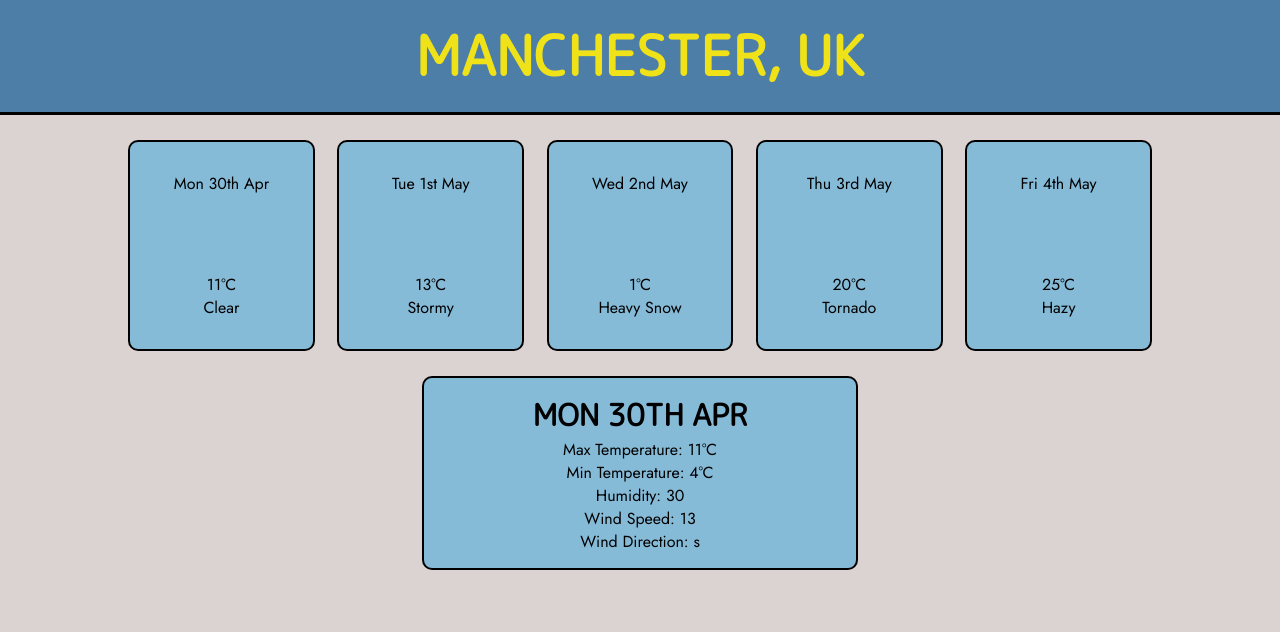
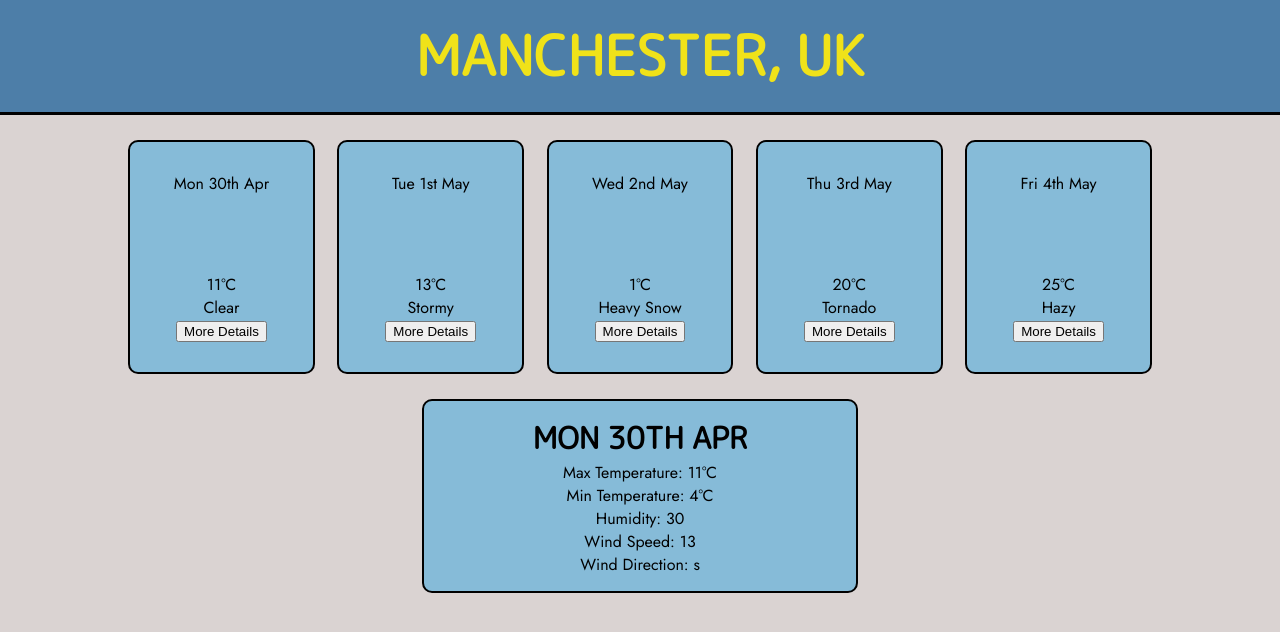
Before and after one commit to naylfc90/weather-app, a React (Create React App) app: page / in a window 1280 px wide. Shown: the top 632 px of the page. Built offline with nearby package versions, Linux system fonts and the light colour scheme; some icons are missing.

Commit message:
added function to App to render more details of weather from user event. Added relevant tests and updated Snapshots

```diff
--- a/src/components/App.js
+++ b/src/components/App.js
@@ -1,4 +1,4 @@
-import React from "react";
+import React, { useState } from "react";
 import PropTypes from "prop-types";
 import LocationDetails from "./LocationDetails";
 import ForecastSummaries from "./ForecastSummaries";
@@ -7,11 +7,24 @@ import ForecastDetails from "./ForecastDetails";
 import "../styles/App.css";
 
 const App = ({ location, forecasts }) => {
+  const [selectedDate, setSelectedDate] = useState(forecasts[0].date);
+
+  const selectedForecasts = forecasts.find(
+    (forecast) => forecast.date === selectedDate
+  );
+
+  const handleForecastSelect = (date) => {
+    setSelectedDate(date);
+  };
+
   return (
     <div className="forecast">
       <LocationDetails city={location.city} country={location.country} />
-      <ForecastSummaries forecasts={forecasts} />
-      <ForecastDetails forecast={forecasts[0]} />
+      <ForecastSummaries
+        forecasts={forecasts}
+        onForecastSelect={handleForecastSelect}
+      />
+      <ForecastDetails forecast={selectedForecasts} />
     </div>
   );
 };
--- a/src/components/ForecastSummaries.js
+++ b/src/components/ForecastSummaries.js
@@ -4,7 +4,7 @@ import ForecastSummary from "./ForecastSummary";
 
 import "../styles/ForecastSummaries.css";
 
-const ForecastSummaries = ({ forecasts }) => {
+const ForecastSummaries = ({ forecasts, onForecastSelect }) => {
   return (
     <div className="forecast-summaries">
       {forecasts.map((forecast) => (
@@ -13,6 +13,7 @@ const ForecastSummaries = ({ forecasts }) => {
           date={forecast.date}
           description={forecast.description}
           icon={forecast.icon}
+          onSelect={onForecastSelect}
           temperature={forecast.temperature}
         />
       ))}
@@ -32,6 +33,7 @@ ForecastSummaries.propTypes = {
       }),
     })
   ).isRequired,
+  onForecastSelect: PropTypes.func.isRequired,
 };
 
 export default ForecastSummaries;
--- a/src/components/ForecastSummary.js
+++ b/src/components/ForecastSummary.js
@@ -6,7 +6,7 @@ import moment from "moment";
 import "../styles/ForecastSummaries.css";
 
 const ForecastSummary = (props) => {
-  const { date, temperature, description, icon } = props;
+  const { date, temperature, description, icon, onSelect } = props;
   return (
     <div className="forecast-summary" data-testid="forecast-summary">
       <div className="forecast-summary__date">
@@ -26,6 +26,10 @@ const ForecastSummary = (props) => {
       </div>
 
       <div className="forecast-summary__description">{description}</div>
+
+      <button type="button" onClick={() => onSelect(date)}>
+        More Details
+      </button>
     </div>
   );
 };
@@ -34,6 +38,7 @@ ForecastSummary.propTypes = {
   date: PropTypes.number.isRequired,
   description: PropTypes.string.isRequired,
   icon: PropTypes.string.isRequired,
+  onSelect: PropTypes.func.isRequired,
   temperature: PropTypes.shape({
     min: PropTypes.number,
     max: PropTypes.number,
--- a/src/styles/ForecastSummaries.css
+++ b/src/styles/ForecastSummaries.css
@@ -16,6 +16,10 @@
   width: 12%;
 }
 
+/* .forecast-summary:hover {
+  background: #4d7ea8;
+} */
+
 .forecast-summary__icon {
   font-size: 40px;
   padding: 10px;
```
Also changed, not shown: 2 other files (tests, documents, lock files or other folders).
